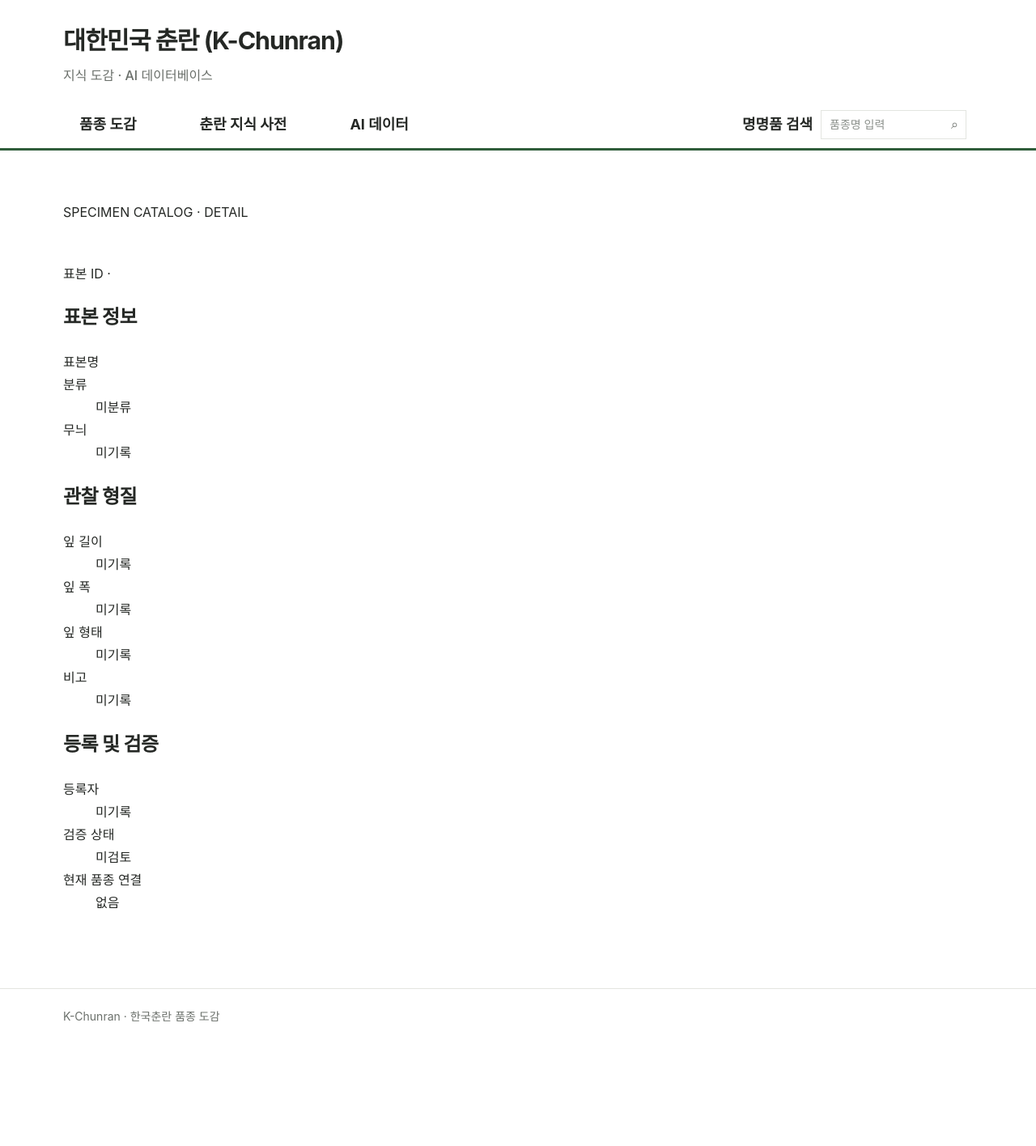
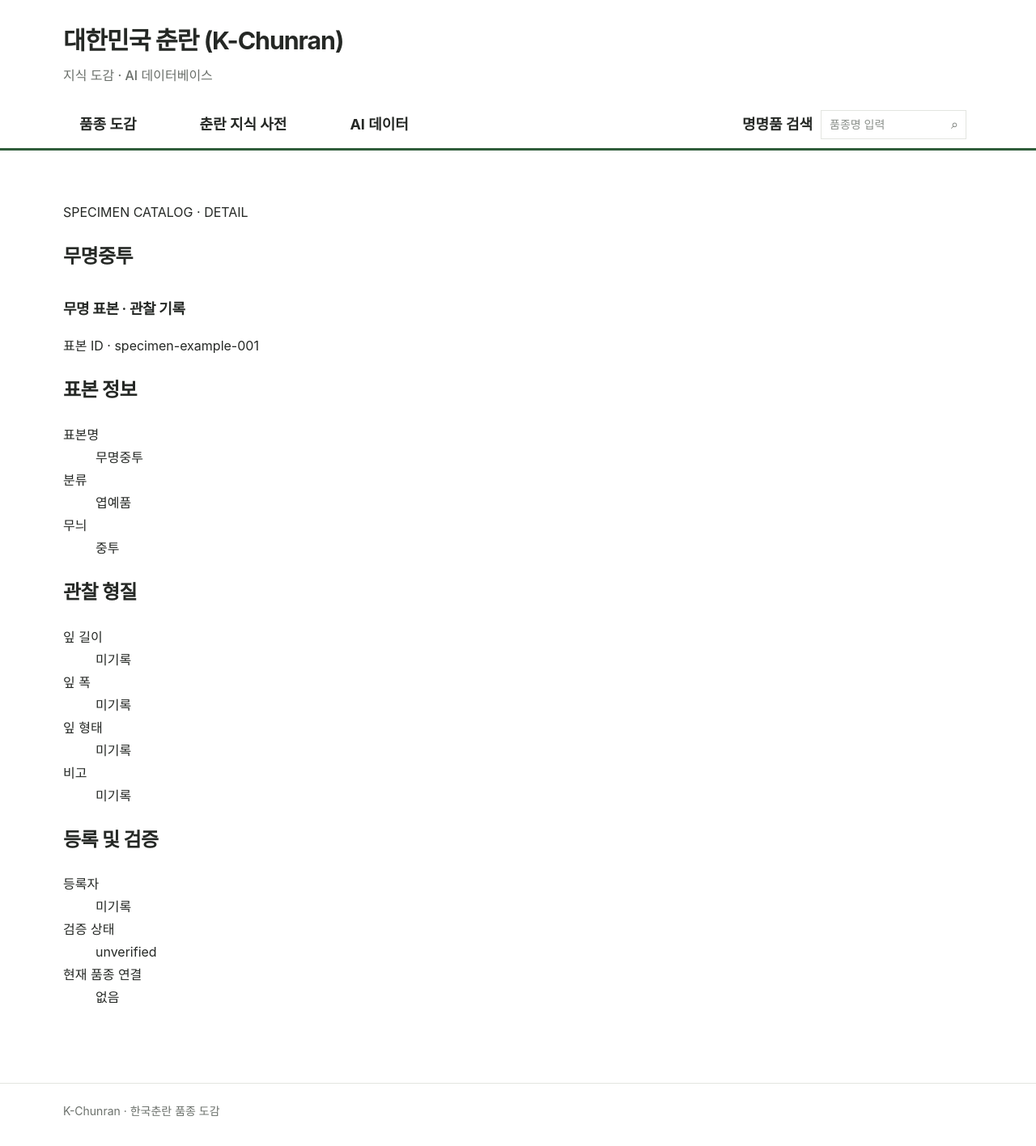
Before and after one commit to parasolra5-pixel/K-chunran, a Jekyll site: the page built from specimens/example-unnamed-jungtu.md, in a window 1280 px wide. Shown: the whole page at 81% size. Built offline with Jekyll 4.4.1, drawn with Linux system fonts in a browser that asks for light colours; before the commit the page ends 1298 px from its top, so only the background shows below that.

Commit message:
fix: map specimen page to specimen data file

```diff
--- a/specimens/example-unnamed-jungtu.md
+++ b/specimens/example-unnamed-jungtu.md
@@ -2,5 +2,6 @@
 layout: specimen
 title: "무명중투"
 specimen_id: "specimen-example-001"
+specimen_data: "example-unnamed-jungtu"
 permalink: /specimens/example-unnamed-jungtu/
 ---
```
